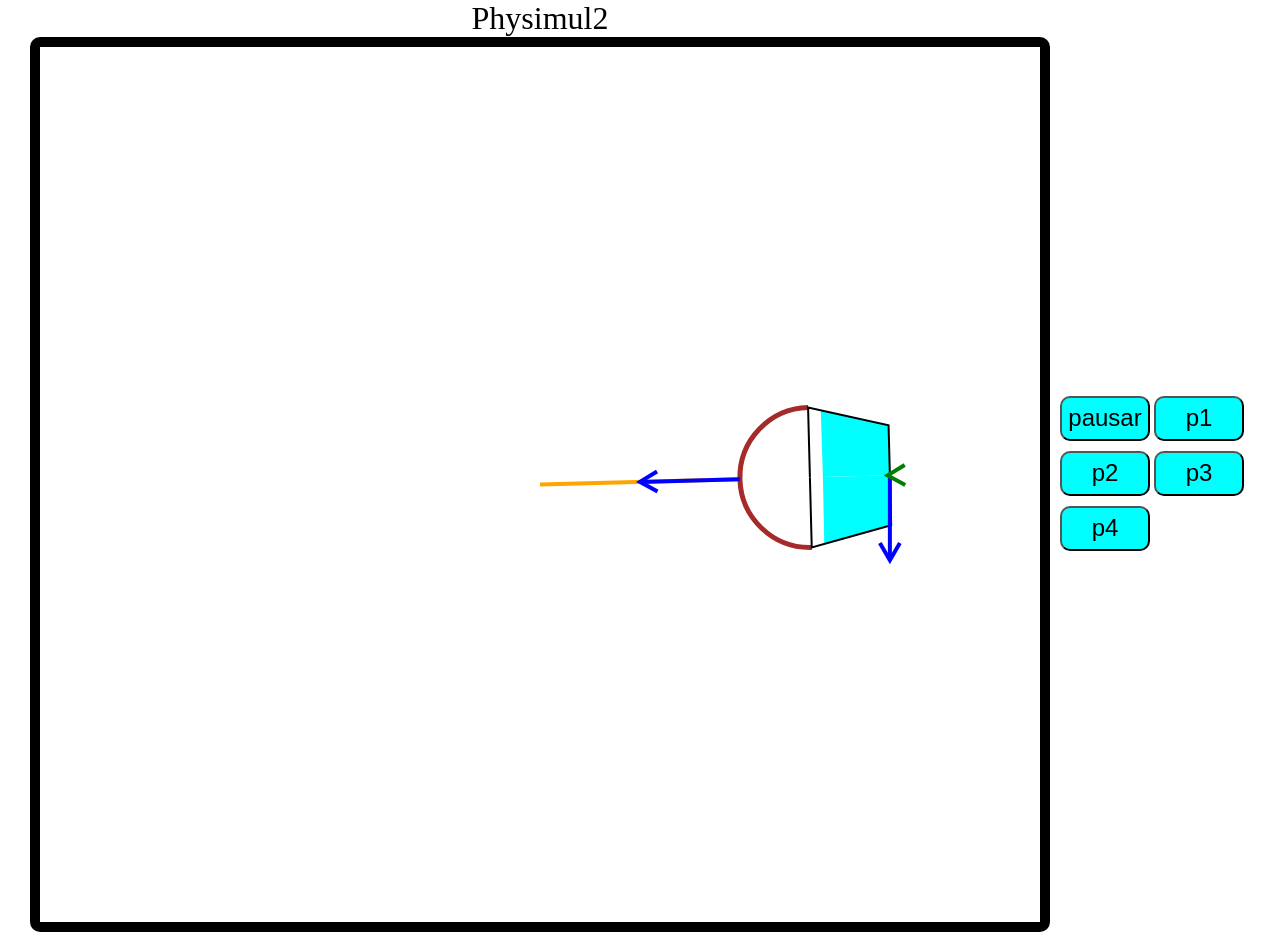
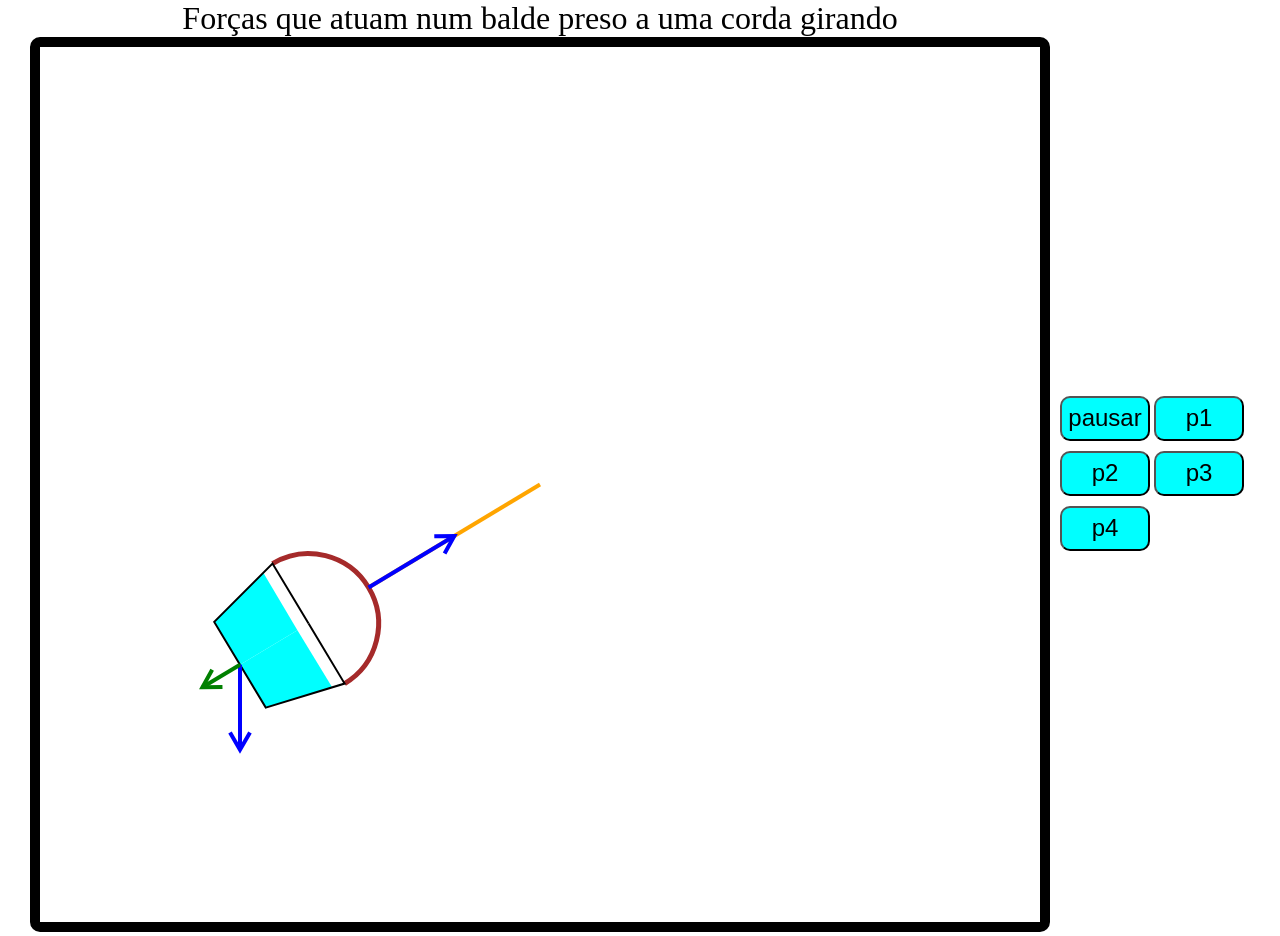
Before and after one commit to steniowrsilva/physimul2, a plain HTML site: page index.html in a window 1280 px wide. Drawn offline with Linux system fonts and the light colour scheme.

Commit message:
change title

```diff
--- a/index.html
+++ b/index.html
@@ -12,7 +12,7 @@
     <div class="content">
 
     <div class="simulation">
-    <div class="title">Physimul2</div>
+    <div class="title">Forças que atuam num balde preso a uma corda girando</div>
     <canvas class="canvas" width="1000px" height="875px"></canvas>
     </div>
 
--- a/script.js
+++ b/script.js
@@ -243,7 +243,7 @@ function drawVectors() {
 function drawAll() {
     ctx.clearRect(0, 0, canvas.width, canvas.height);
 
-    t += 1.5;
+    t += 1;
     dalpha = (Math.PI/180)*(t);
     alpha = Math.PI/2 - dalpha;
 
```
